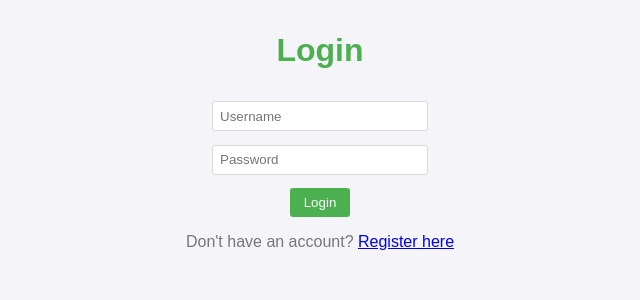
After one commit to CettaMa/simple_todo, a Flask app: page /login in a window 1280 px wide. The commit adds this page. Shown: the top 300 px of the page, without its empty margins (320-960 px from the left). Run offline with Flask 3, Linux system fonts and the light colour scheme.

Commit message:
add log in and register features

```diff
--- a/app.py
+++ b/app.py
@@ -1,14 +1,47 @@
-from flask import Flask, render_template, request, redirect, url_for
+from flask import Flask, render_template, request, redirect, url_for, session
+from werkzeug.security import generate_password_hash, check_password_hash
 
 app = Flask(__name__)
+app.secret_key = 'your_secret_key'
 
 # Separate lists for ongoing and completed tasks
 ongoing_tasks = []
 completed_tasks = []
 
+# Simple user storage
+users = {}
+
+@app.route('/register', methods=['GET', 'POST'])
+def register():
+    if request.method == 'POST':
+        username = request.form.get('username')
+        password = request.form.get('password')
+        if username not in users:
+            hashed_password = generate_password_hash(password)
+            users[username] = hashed_password
+            session['user'] = username
+            return redirect(url_for('index'))
+    return render_template('register.html')
+
+@app.route('/login', methods=['GET', 'POST'])
+def login():
+    if request.method == 'POST':
+        username = request.form.get('username')
+        password = request.form.get('password')
+        if username in users and check_password_hash(users[username], password):
+            session['user'] = username
+            return redirect(url_for('index'))
+    return render_template('login.html')
+
+@app.route('/logout',methods=['GET', 'POST'])
+def logout():
+    session.pop('user', None)
+    return redirect(url_for('login'))
+
 @app.route('/')
 def index():
-    return render_template('index.html', ongoing_tasks=ongoing_tasks, completed_tasks=completed_tasks)
+    user_authenticated = 'user' in session
+    return render_template('index.html', ongoing_tasks=ongoing_tasks, completed_tasks=completed_tasks, user_authenticated=user_authenticated)
 
 @app.route('/add', methods=['POST'])
 def add():
--- a/static/styles.css
+++ b/static/styles.css
@@ -53,6 +53,9 @@ button[type="submit"] {
     background-color: #4CAF50;
     color: #fff;
     padding: 0.5em 1em;
+    border: none;
+    border-radius: 3px;
+    cursor: pointer;
 }
 
 button[type="submit"]:hover {
@@ -63,3 +66,18 @@ p {
     text-align: center;
     color: #777;
 }
+
+form {
+    display: flex;
+    flex-direction: column;
+    align-items: center;
+    margin-top: 2em;
+}
+
+input[type="text"], input[type="password"] {
+    margin-bottom: 1em;
+    padding: 0.5em;
+    width: 200px;
+    border: 1px solid #ddd;
+    border-radius: 3px;
+}
--- /dev/null
+++ b/templates/login.html
@@ -0,0 +1,18 @@
+<!DOCTYPE html>
+<html lang="en">
+<head>
+    <meta charset="UTF-8">
+    <meta name="viewport" content="width=device-width, initial-scale=1.0">
+    <title>Login</title>
+    <link rel="stylesheet" href="{{ url_for('static', filename='styles.css') }}">
+</head>
+<body>
+    <h1>Login</h1>
+    <form method="POST" action="/login">
+        <input type="text" name="username" placeholder="Username" required>
+        <input type="password" name="password" placeholder="Password" required>
+        <button type="submit">Login</button>
+    </form>
+    <p>Don't have an account? <a href="{{ url_for('register') }}">Register here</a></p>
+</body>
+</html>
```
Also changed, not shown: templates/index.html (+8 -0 lines), templates/register.html (added, +17 -0 lines).
